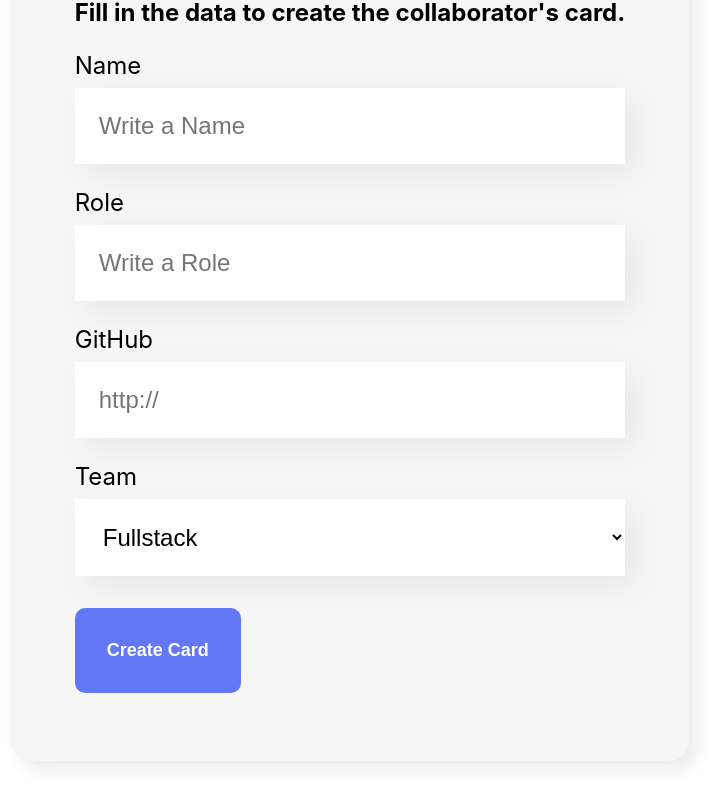
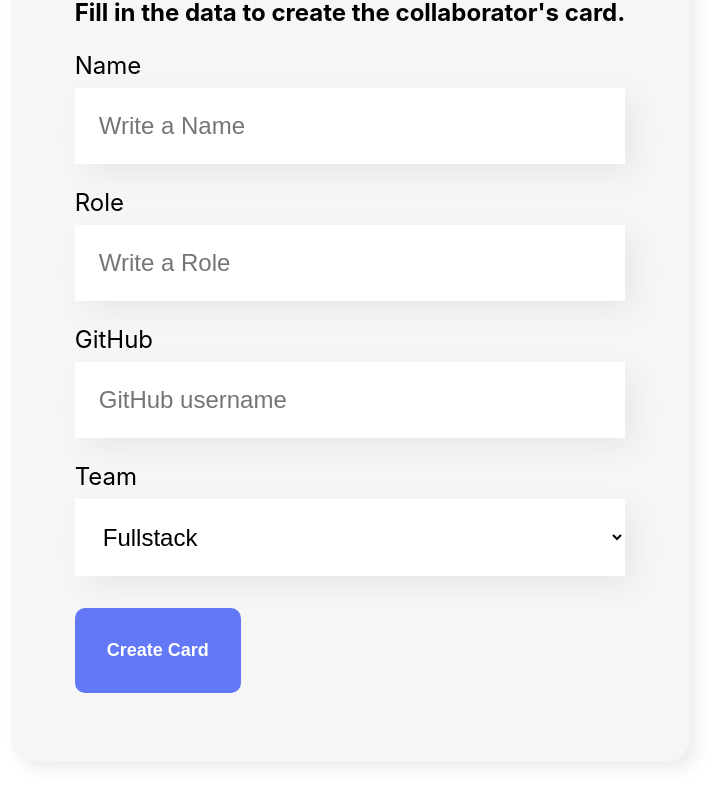
Before and after one commit to ryangois/role_mapper, a React (Create React App) app: page / in a window 1280 px wide. Shown: the part 636-1441 px from the top of the page, without its empty margins (290-1015 px from the left). Built offline with nearby package versions, Linux system fonts and the light colour scheme; the HTML template or start-up script is replaced by a standard one.

Commit message:
form input change

```diff
--- a/src/components/Form/index.js
+++ b/src/components/Form/index.js
@@ -44,7 +44,7 @@ const Form = (props) => {
                 />
                 <TextField
                     label="GitHub"
-                    placeholder="http://"
+                    placeholder="GitHub username"
                     value={image}
                     onChanged={value => setImage(value)}
                 />
```
